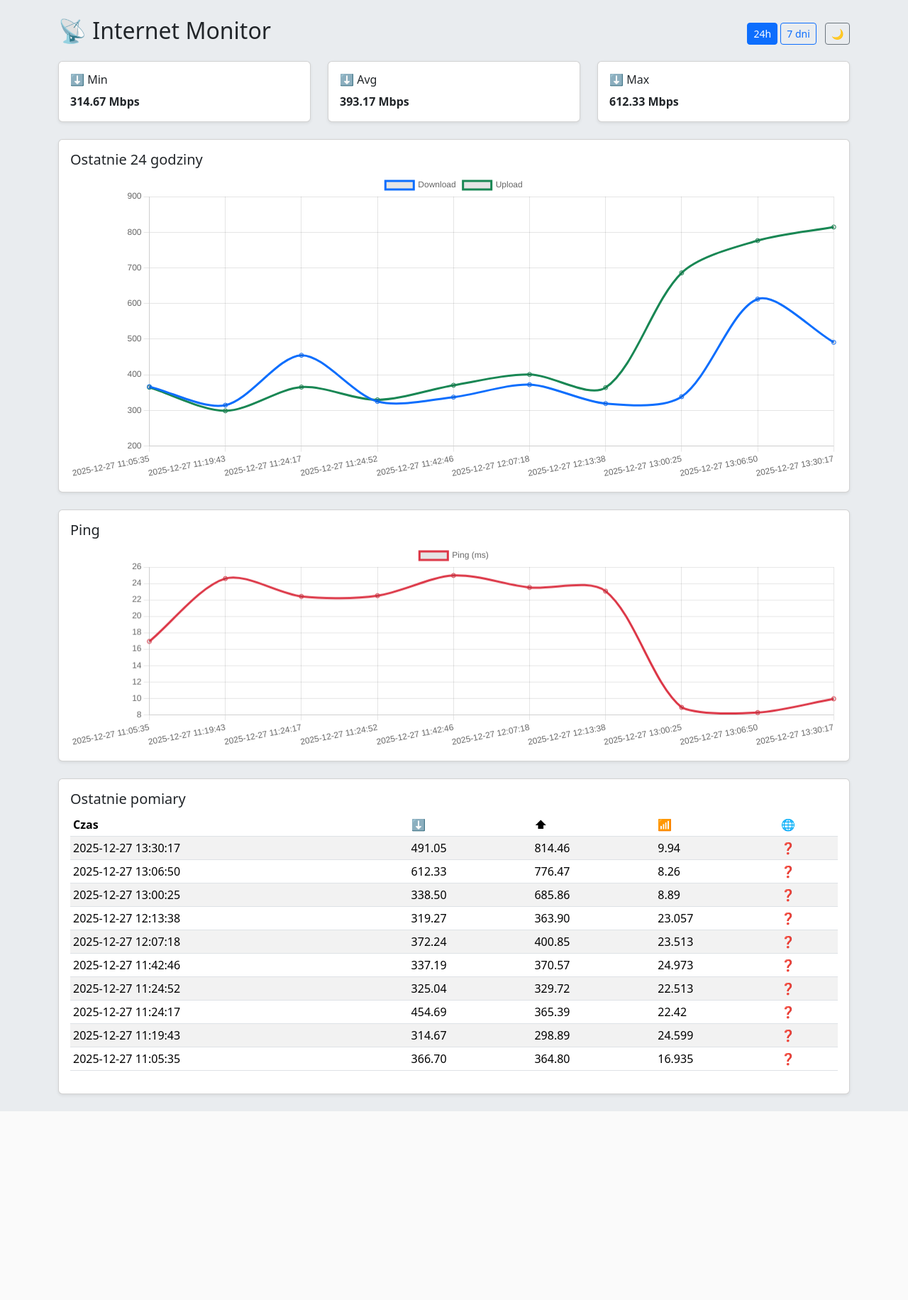
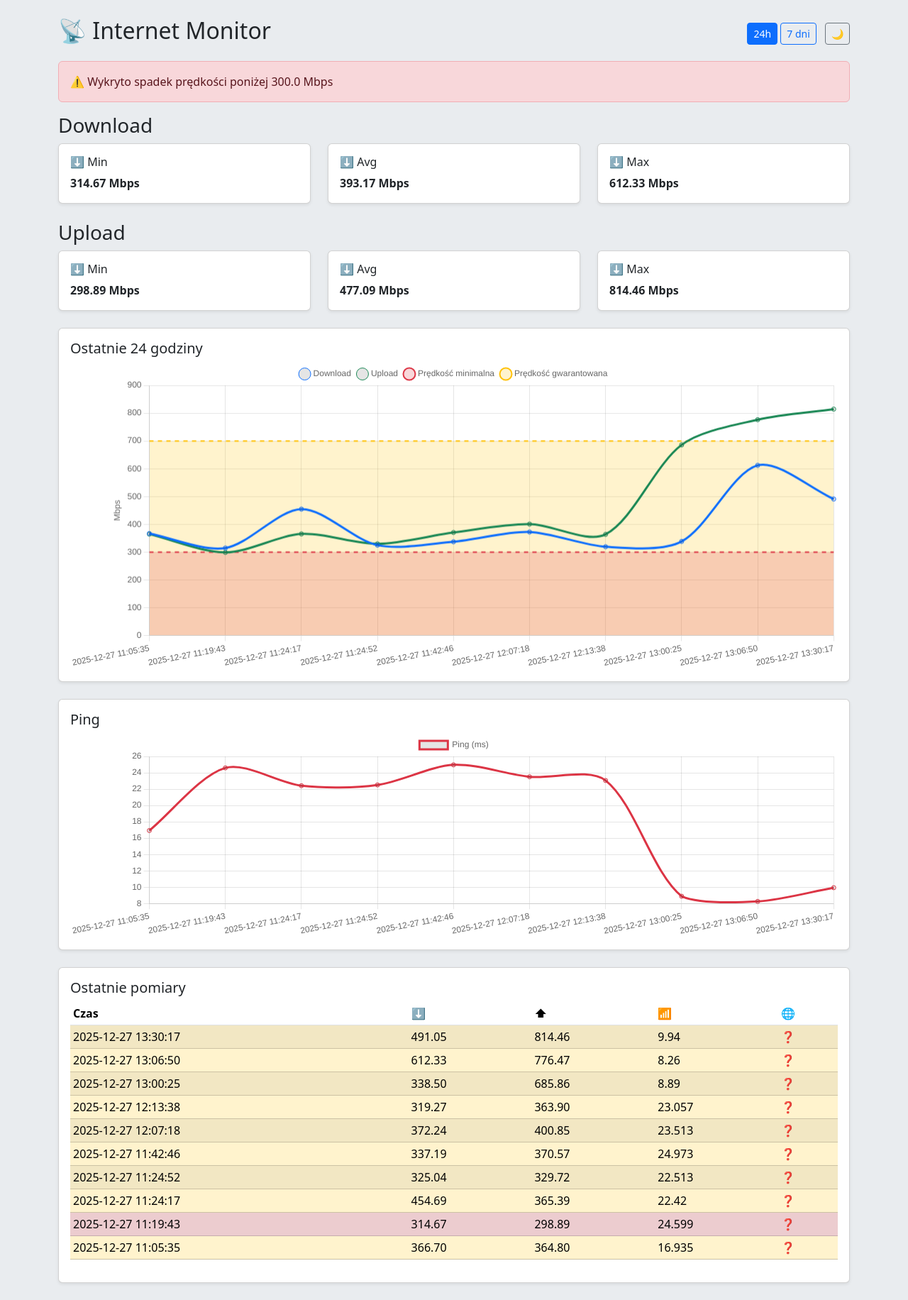
Before and after one commit to tkuska/internet-monitor, a Flask app: page / in a window 1280 px wide. Shown: the whole page at 71% size. Before the commit the page ends 1566 px from the top, so only its background shows below. Run offline with Flask 3, Linux system fonts and the light colour scheme; data comes from the database, SQL or seed files in the repository.

Commit message:
Introduce configurable speed thresholds and enhance alert logic
- Add `config.py` to define `MINIMAL_SPEED` and `ACCEPTABLE_SPEED`
- Update speed check logic to assess both download and upload speeds
- Enhance web UI to display upload stats and thresholds
- Update alert emails to include upload speed and ping details
- Refactor templates and JavaScript for better visualization of thresholds

```diff
--- /dev/null
+++ b/app/config.py
@@ -0,0 +1,4 @@
+import os
+
+MINIMAL_SPEED = float(os.getenv("MINIMAL_SPEED", 300))
+ACCEPTABLE_SPEED = float(os.getenv("ACCEPTABLE_SPEED", 700))
--- a/app/templates/index.html
+++ b/app/templates/index.html
@@ -22,20 +22,21 @@
         </div>
     </div>
 
-    {% if stats and stats.download_min < min_download %}
+    {% if down_stats and down_stats.download_min < minimal_speed or up_stats.upload_min < minimal_speed %}
     <div class="alert alert-danger">
-        ⚠️ Wykryto spadek prędkości poniżej {{ min_download }} Mbps
+        ⚠️ Wykryto spadek prędkości poniżej {{ minimal_speed }} Mbps
     </div>
     {% endif %}
 
     <!-- STATYSTYKI -->
-    {% if stats %}
+    {% if down_stats %}
     <div class="row mb-4">
+    <div class="col-md-12 h3">Download</div>
         <div class="col-md-4">
             <div class="card shadow-sm">
                 <div class="card-body">
                     <h6>⬇ Min</h6>
-                    <strong>{{ "%.2f"|format(stats.download_min) }} Mbps</strong>
+                    <strong>{{ "%.2f"|format(down_stats.download_min) }} Mbps</strong>
                 </div>
             </div>
         </div>
@@ -43,7 +44,7 @@
             <div class="card shadow-sm">
                 <div class="card-body">
                     <h6>⬇ Avg</h6>
-                    <strong>{{ "%.2f"|format(stats.download_avg) }} Mbps</strong>
+                    <strong>{{ "%.2f"|format(down_stats.download_avg) }} Mbps</strong>
                 </div>
             </div>
         </div>
@@ -51,14 +52,40 @@
             <div class="card shadow-sm">
                 <div class="card-body">
                     <h6>⬇ Max</h6>
-                    <strong>{{ "%.2f"|format(stats.download_max) }} Mbps</strong>
+                    <strong>{{ "%.2f"|format(down_stats.download_max) }} Mbps</strong>
                 </div>
             </div>
         </div>
     </div>
-    {% else %}
-    <div class="alert alert-info">
-        ⏳ Brak danych pomiarowych – czekam na pierwszy test prędkości.
+    {% endif %}
+    <!-- STATYSTYKI -->
+    {% if up_stats %}
+    <div class="row mb-4">
+    <div class="col-md-12 h3">Upload</div>
+        <div class="col-md-4">
+            <div class="card shadow-sm">
+                <div class="card-body">
+                    <h6>⬇ Min</h6>
+                    <strong>{{ "%.2f"|format(up_stats.upload_min) }} Mbps</strong>
+                </div>
+            </div>
+        </div>
+        <div class="col-md-4">
+            <div class="card shadow-sm">
+                <div class="card-body">
+                    <h6>⬇ Avg</h6>
+                    <strong>{{ "%.2f"|format(up_stats.upload_avg) }} Mbps</strong>
+                </div>
+            </div>
+        </div>
+        <div class="col-md-4">
+            <div class="card shadow-sm">
+                <div class="card-body">
+                    <h6>⬇ Max</h6>
+                    <strong>{{ "%.2f"|format(up_stats.upload_max) }} Mbps</strong>
+                </div>
+            </div>
+        </div>
     </div>
     {% endif %}
     <!-- WYKRESY -->
@@ -94,7 +121,7 @@
                     </thead>
                     <tbody>
                         {% for r in rows %}
-                        <tr class="{% if r[1] < min_download %}table-danger{% endif %}">
+                        <tr class="{% if r[1] < minimal_speed or r[2] < minimal_speed %}table-danger{% elif r[1] < acceptable_speed or r[2] < acceptable_speed %}table-warning{% else %}table-success{% endif %}">
                             <td>{{ r[0] }}</td>
                             <td>{{ "%.2f"|format(r[1]) }}</td>
                             <td>{{ "%.2f"|format(r[2]) }}</td>
@@ -119,15 +146,75 @@ const labels = {{ labels|safe }};
 const downloads = {{ downloads|safe }};
 const uploads = {{ uploads|safe }};
 const pings = {{ pings|safe }};
+const MINIMAL_SPEED = {{ minimal_speed }};
+const ACCEPTABLE_SPEED = {{ acceptable_speed }};
 
 new Chart(speedChart, {
     type: "line",
     data: {
         labels,
         datasets: [
-            { label: "Download", data: downloads, borderColor: "#0d6efd", tension: 0.3 },
-            { label: "Upload", data: uploads, borderColor: "#198754", tension: 0.3 }
+            {
+                label: "Download",
+                data: downloads,
+                borderColor: "#0d6efd", // primary
+                tension: 0.3
+            },
+            {
+                label: "Upload",
+                data: uploads,
+                borderColor: "#198754", // success
+                tension: 0.3
+            },
+            // 🔴 danger
+            {
+                label: "Prędkość minimalna",
+                data: Array(labels.length).fill(MINIMAL_SPEED),
+                borderColor: "#dc3545",
+                backgroundColor: "rgb(220, 53, 69, 0.2)",
+                borderWidth: 2,
+                borderDash: [6, 6],
+                pointRadius: 0,
+                fill: true,
+                tension: 0.3
+            },
+            // 🟡 warning
+            {
+                label: "Prędkość gwarantowana",
+                data: Array(labels.length).fill(ACCEPTABLE_SPEED),
+                borderColor: "#ffc107",
+                backgroundColor: "rgb(255, 193, 7, 0.2)",
+                borderWidth: 2,
+                borderDash: [6, 6],
+                pointRadius: 0,
+                fill: true,
+                tension: 0.3
+            }
         ]
+    },
+    options: {
+        responsive: true,
+        plugins: {
+            legend: {
+                labels: {
+                    usePointStyle: true
+                }
+            },
+            tooltip: {
+                callbacks: {
+                    label: (ctx) => `${ctx.dataset.label}: ${ctx.parsed.y} Mbps`
+                }
+            }
+        },
+        scales: {
+            y: {
+                beginAtZero: true,
+                title: {
+                    display: true,
+                    text: "Mbps"
+                }
+            }
+        }
     }
 });
 
@@ -138,6 +225,9 @@ new Chart(pingChart, {
         datasets: [
             { label: "Ping (ms)", data: pings, borderColor: "#dc3545", tension: 0.3 }
         ]
+    },
+    options: {
+        responsive: true
     }
 });
 
--- a/app/web.py
+++ b/app/web.py
@@ -3,9 +3,10 @@ from db import init_db, get_conn
 import json
 import os
 import time
+from config import MINIMAL_SPEED, ACCEPTABLE_SPEED
 
 app = Flask(__name__)
-MIN_DOWNLOAD = float(os.getenv("MIN_DOWNLOAD", 0))
+
 os.environ['TZ'] = 'Europe/Warsaw'
 time.tzset()
 
@@ -38,7 +39,8 @@ def index():
             rows=[],
             title=title,
             range=range_param,
-            min_download=MIN_DOWNLOAD,
+            minimal_speed=MINIMAL_SPEED,
+            acceptable_speed=ACCEPTABLE_SPEED,
             labels="[]",
             downloads="[]",
             uploads="[]",
@@ -53,10 +55,15 @@ def index():
     uploads = [r[2] for r in chart_rows]
     pings = [r[3] for r in chart_rows]
 
-    stats = {
+    down_stats = {
         "download_min": min(downloads),
         "download_avg": sum(downloads) / len(downloads),
         "download_max": max(downloads),
+    }
+    up_stats = {
+        "upload_min": min(uploads),
+        "upload_avg": sum(uploads) / len(uploads),
+        "upload_max": max(uploads),
     }
 
     return render_template(
@@ -64,12 +71,14 @@ def index():
         rows=rows,
         title=title,
         range=range_param,
-        min_download=MIN_DOWNLOAD,
+        minimal_speed=MINIMAL_SPEED,
+        acceptable_speed=ACCEPTABLE_SPEED,
         labels=json.dumps(labels),
         downloads=json.dumps(downloads),
         uploads=json.dumps(uploads),
         pings=json.dumps(pings),
-        stats=stats
+        down_stats=down_stats,
+        up_stats=up_stats
     )
 
 if __name__ == "__main__":
```
Also changed, not shown: app/alert.py (+6 -5 lines), app/main.py (+6 -3 lines).
